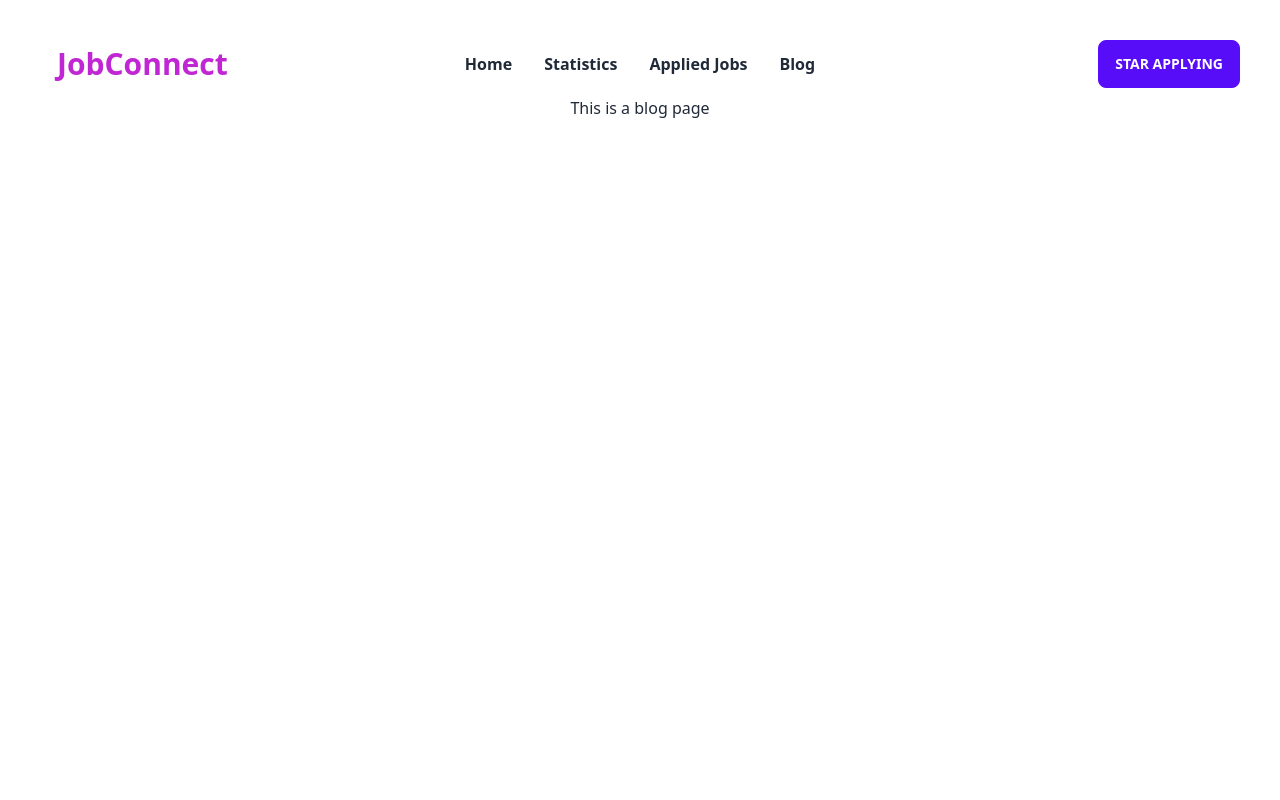
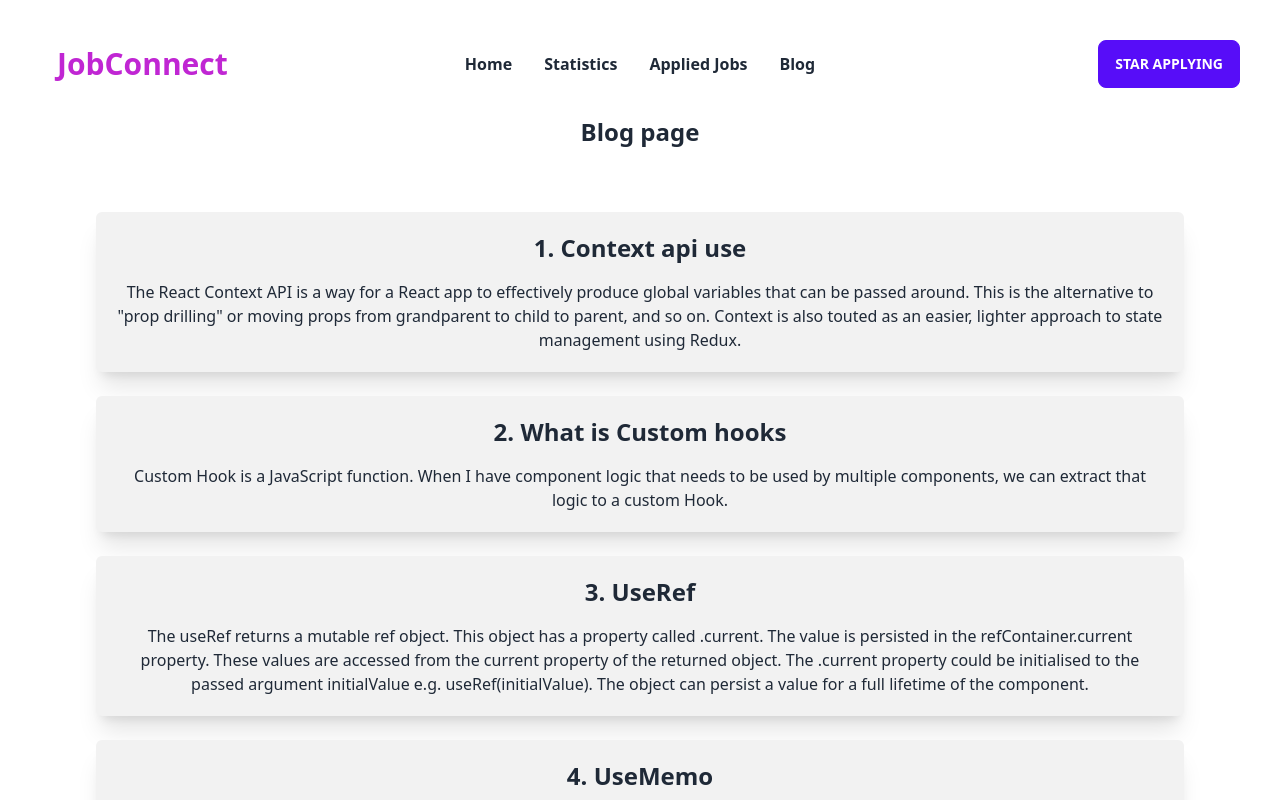
Before and after one commit to Bajlar/career-hub, a React (Vite) app: page /blog in a window 1280 px wide. Shown: the top 800 px of the page. Built offline with nearby package versions, Linux system fonts and the light colour scheme.

Commit message:
blog part is done

```diff
--- a/src/components/Blog/Blog.jsx
+++ b/src/components/Blog/Blog.jsx
@@ -2,8 +2,31 @@ import React from 'react';
 
 const Blog = () => {
   return (
-    <div>
-      <h2>This is a blog page</h2>
+    <div className='mt-5'>
+      <h2 className='text-2xl font-bold'>Blog page</h2>
+      <div className="card w-full">
+        <div className="card-body">
+          <div className="mb-4 bg-base-200 shadow-xl p-5 rounded-md">
+            <h2 className='text-2xl font-semibold mb-4'>1. Context api use</h2>
+            <p>The React Context API is a way for a React app to effectively produce global variables that can be passed around. This is the alternative to "prop drilling" or moving props from grandparent to child to parent, and so on. Context is also touted as an easier, lighter approach to state management using Redux.</p>
+          </div>
+
+          <div className="mb-4 bg-base-200 shadow-xl p-5 rounded-md">
+            <h2 className='text-2xl font-semibold mb-4'>2. What is Custom hooks</h2>
+            <p>Custom Hook is a JavaScript function. When I have component logic that needs to be used by multiple components, we can extract that logic to a custom Hook.</p>
+          </div>
+
+          <div className="mb-4 bg-base-200 shadow-xl p-5 rounded-md">
+            <h2 className='text-2xl font-semibold mb-4'>3. UseRef</h2>
+            <p>The useRef returns a mutable ref object. This object has a property called .current. The value is persisted in the refContainer.current property. These values are accessed from the current property of the returned object. The .current property could be initialised to the passed argument initialValue e.g. useRef(initialValue). The object can persist a value for a full lifetime of the component.</p>
+          </div>
+
+          <div className="mb-4 bg-base-200 shadow-xl p-5 rounded-md">
+            <h2 className='text-2xl font-semibold mb-4'>4. UseMemo</h2>
+            <p>The React useMemo Hook returns a memoized value. Think of memoization as caching a value so that it does not need to be recalculated. The useMemo Hook only runs when one of its dependencies update. This can improve performance. The useMemo and useCallback Hooks are similar. The main difference is that useMemo returns a memoized value and useCallback returns a memoized function.</p>
+          </div>
+        </div>
+      </div>
     </div>
   );
 };
--- a/src/components/Statistics/Statistics.jsx
+++ b/src/components/Statistics/Statistics.jsx
@@ -49,7 +49,7 @@ const Statistics = () => {
     }
   ]
   return (
-    <div className='mt-8'>
+    <div className='mt-5'>
       <h2 className='text-2xl font-bold mb-5'>Statistics</h2>
       <AreaChart
         width={400}
```
